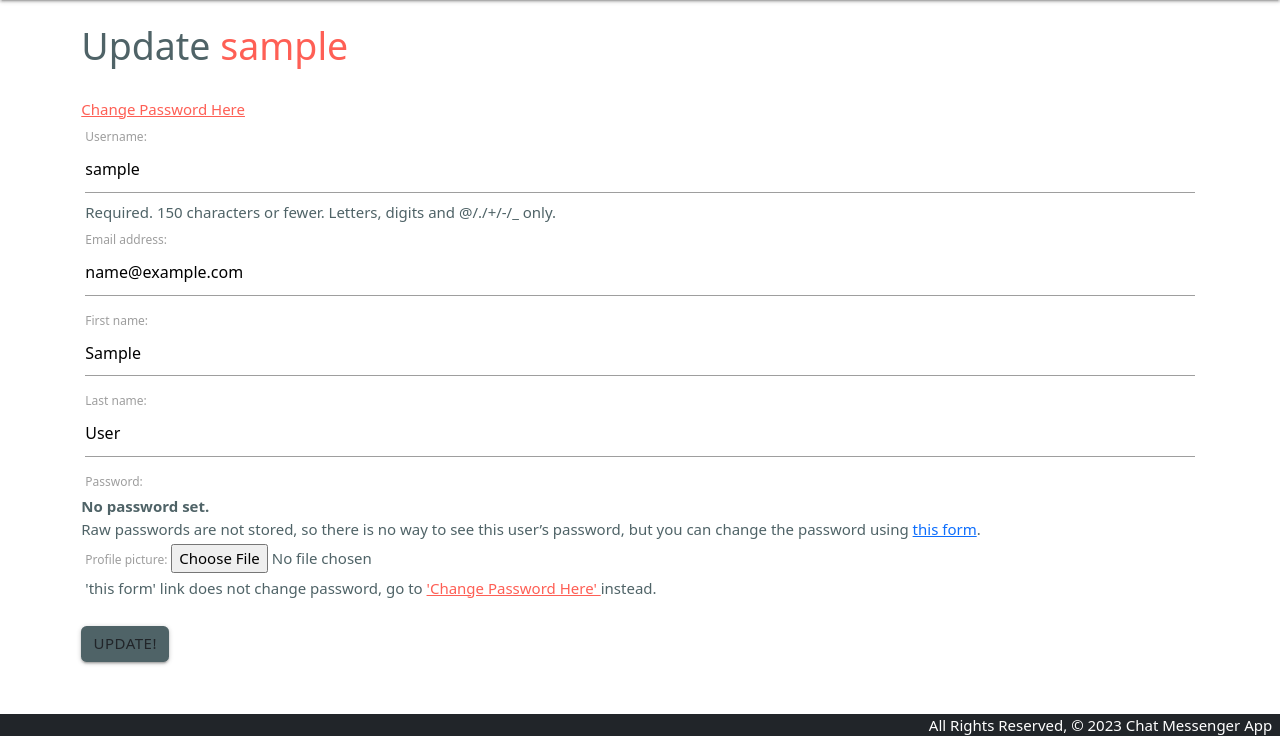
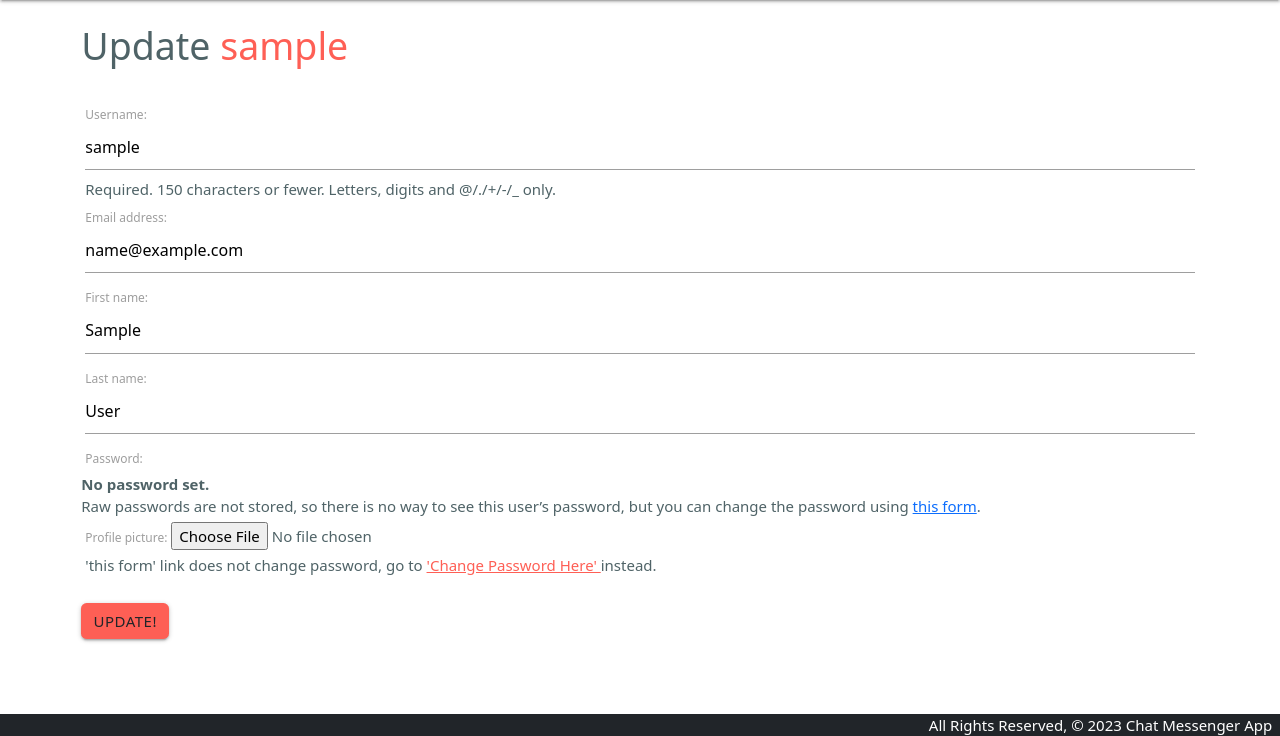
Before and after one commit to shakiba333/chatapp, a Django app: page /profile/edit/ in a window 1280 px wide. Shown: the part 64-800 px from the top of the page. Run offline with Django 4.2, Linux system fonts and the light colour scheme; the visitor is signed in with stand-in values (Sample User, id 1).

Commit message:
minor finishing touches

```diff
--- a/main_app/templates/chat_history.html
+++ b/main_app/templates/chat_history.html
@@ -1,18 +1,21 @@
 {% extends 'base.html' %}
 
 {% block content %}
+<br>
 <h1>Chat History</h1>
+<br>
 {% if chat_participants %}
 {% for participant in chat_participants %}
 
 <a href="{% url 'chat_room' participant.username %}">
     <div class="msg-row-container">
         <img class="msg-picture" src="{{ participant.profile.profile_picture.url}}" alt="">
-        <p>{{ participant.username }}</p>
+        <p type="button" class="btn btn-warning">{{ participant.username }}</p>
     </div>
 </a>
 {% endfor %}
 {% else %}
+<br>
 <p>You have no chat history</p>
 {% endif %}
 {% endblock %}
--- a/main_app/templates/edit_profile.html
+++ b/main_app/templates/edit_profile.html
@@ -10,14 +10,11 @@
 
   <br>
   {% csrf_token %}
-  <div class="card-action">
-    <a href="{% url 'change_password'%}" style="color:#FE5F55;">Change Password Here</a>
-  </div>
   {{ form.as_p }}
   <p>'this form' link does not change password, go to <a href="{% url 'change_password'%}" style="color:#FE5F55;">
       'Change Password Here' </a> instead.</p>
   <br>
-  <input type="submit" value="Update!" class="btn" style="background-color:#4F6367;">
+  <input type="submit" value="Update!" class="btn" style="background-color:#FE5F55;">
 </form>
 
 
--- a/main_app/templates/home.html
+++ b/main_app/templates/home.html
@@ -1,4 +1,5 @@
 {% extends 'base.html'%}
+
 {% block content %}
 <br>
 <h1 style="color: #4F6367;">SEI Chat Messenging</h1>
--- a/main_app/templates/profile.html
+++ b/main_app/templates/profile.html
@@ -1,10 +1,11 @@
 {% extends 'base.html' %}
 {% block content %}
 <br>
+<h1>Welcome,<span class="display-name"> {{ user.username }}!</span></h1>
 <div class="column-container">
   <img class="image-profile" src="{{user.profile.profile_picture.url }}" alt="Profile Picture">
   <br>
-  <h1>Welcome,<span class="display-name"> {{ user.username }}!</span></h1>
+
   <p>Email: {{ user.email }}</p>
   <p>Name: {{ user.first_name }} {{ user.last_name }}</p>
 
--- a/main_app/templates/user_list.html
+++ b/main_app/templates/user_list.html
@@ -5,6 +5,7 @@
 <br>
 <div class="chats-container">
     <h1>Chat Rooms</h1>
+    <br>
 
 
     {% for user in users %}
@@ -14,7 +15,7 @@
     <div class="msg-row-container">
         <img class="msg-picture" src="{{ user.profile.profile_picture.url }}" alt="">
         <a href="{% url 'chat_room' user.username %}">
-            <p>{{ user.username }}</p>
+            <p type="button" class="btn btn-warning">{{ user.username }}</p>
         </a>
     </div>
 
```
Also changed, not shown: README.md (deleted), main_app/static/css/style.css (line endings or trailing spaces), media/upload/IMG_0161.JPG (deleted), media/upload/IMG_0161_reeXdca.JPG (deleted), media/upload/user.jpeg (deleted), media/upload/user_5jKg07V.jpeg (deleted).
